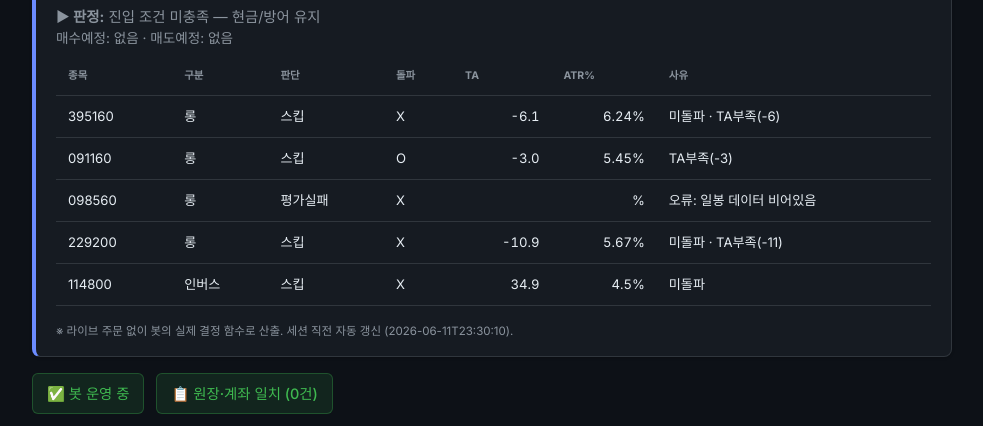
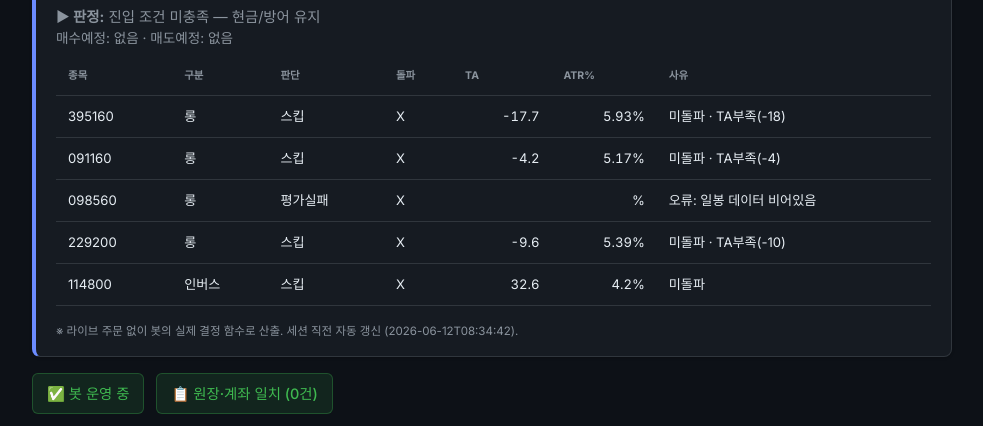
Before and after one commit to BudongJW/kis-trading-journal, a Jekyll site: the page built from index.html, in a window 1280 px wide and 900 px high, scrolled down 788 px. Shown: the part 152-578 px from the top of the window, without its empty margins (148-1131 px from the left). Built offline with Jekyll 4.4.1, drawn with Linux system fonts in a browser that asks for light colours; nearby versions of some CDN libraries.

Commit message:
auto: dry-run preview 06-11 23:35Z

```diff
--- a/_data/dry_run.json
+++ b/_data/dry_run.json
@@ -1,5 +1,5 @@
 {
-  "generated_at": "2026-06-11T23:30:10",
+  "generated_at": "2026-06-12T08:34:42",
   "mode": "DRY-RUN (읽기 전용, 주문 없음)",
   "market": {
     "regime": "CAUTION",
@@ -16,7 +16,7 @@
     "leverage_gate_reason": "레짐 CAUTION(BULL 아님) → 레버리지 금지"
   },
   "account": {
-    "cash": 897633,
+    "cash": 894568,
     "holdings_readable": "없음/조회실패"
   },
   "holdings_risk": [],
@@ -26,20 +26,20 @@
       "type": "롱",
       "decision": "스킵",
       "breakout": false,
-      "ta": -6.1,
-      "atr_pct": 6.24,
+      "ta": -17.7,
+      "atr_pct": 5.93,
       "fee_gate_ok": true,
-      "why_skip": "미돌파 · TA부족(-6)"
+      "why_skip": "미돌파 · TA부족(-18)"
     },
     {
       "symbol": "091160",
       "type": "롱",
       "decision": "스킵",
-      "breakout": true,
-      "ta": -3.0,
-      "atr_pct": 5.45,
+      "breakout": false,
+      "ta": -4.2,
+      "atr_pct": 5.17,
       "fee_gate_ok": true,
-      "why_skip": "TA부족(-3)"
+      "why_skip": "미돌파 · TA부족(-4)"
     },
     {
       "symbol": "098560",
@@ -52,18 +52,18 @@
       "type": "롱",
       "decision": "스킵",
       "breakout": false,
-      "ta": -10.9,
-      "atr_pct": 5.67,
+      "ta": -9.6,
+      "atr_pct": 5.39,
       "fee_gate_ok": true,
-      "why_skip": "미돌파 · TA부족(-11)"
+      "why_skip": "미돌파 · TA부족(-10)"
     },
     {
       "symbol": "114800",
       "type": "인버스",
       "decision": "스킵",
       "breakout": false,
-      "ta": 34.9,
-      "atr_pct": 4.5,
+      "ta": 32.6,
+      "atr_pct": 4.2,
       "fee_gate_ok": true,
       "why_skip": "미돌파"
     }
@@ -103,7 +103,10 @@
       "symbol": "PSQ",
       "type": "inverse",
       "decision": "스킵",
-      "why_skip": "재진입쿨다운(2일, churn방지)"
+      "breakout": false,
+      "ta": -1.0,
+      "atr_pct": 1.86,
+      "why_skip": "미돌파 · TA부족(-1)"
     },
     {
       "symbol": "TLT",
```
